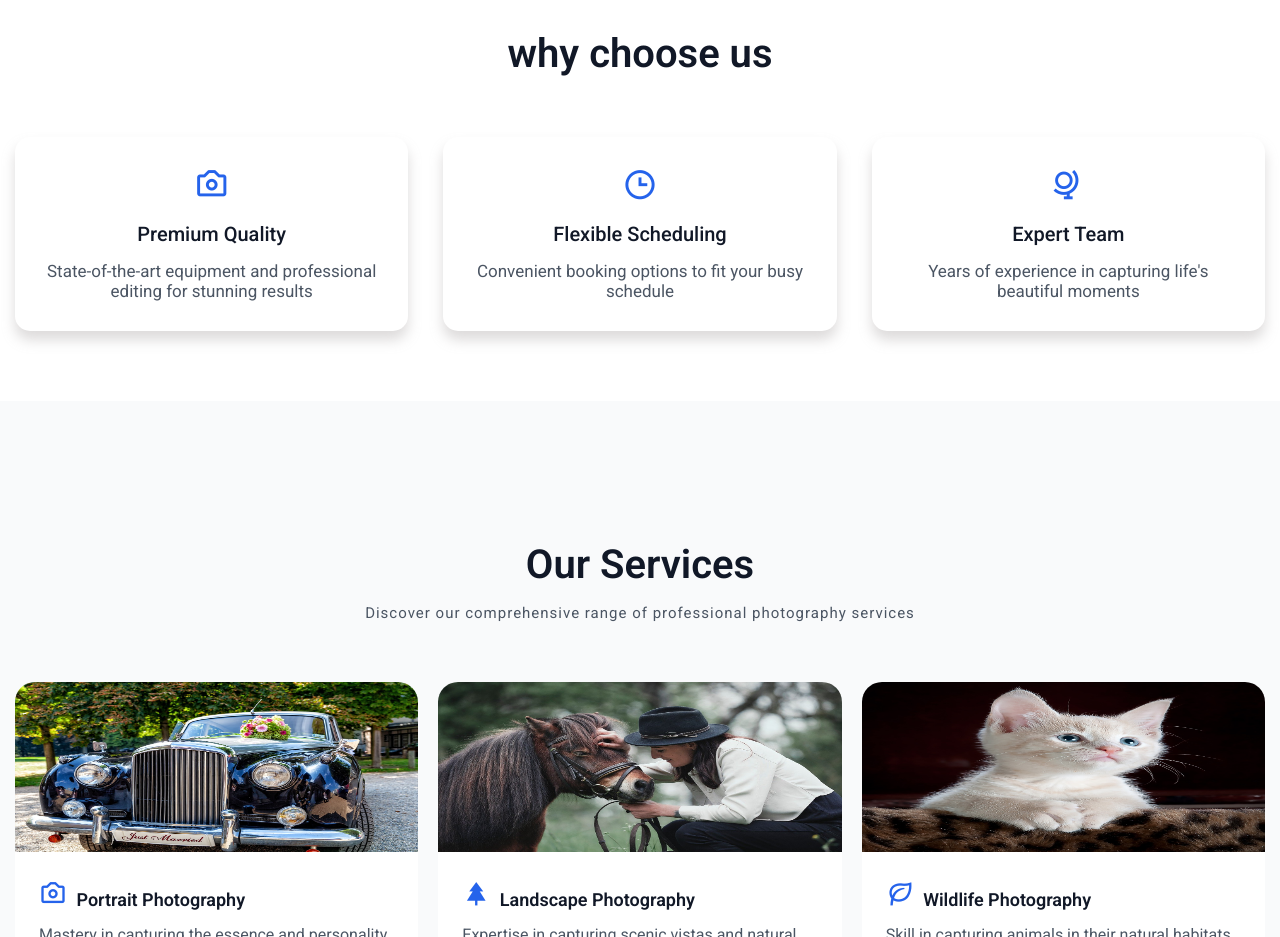
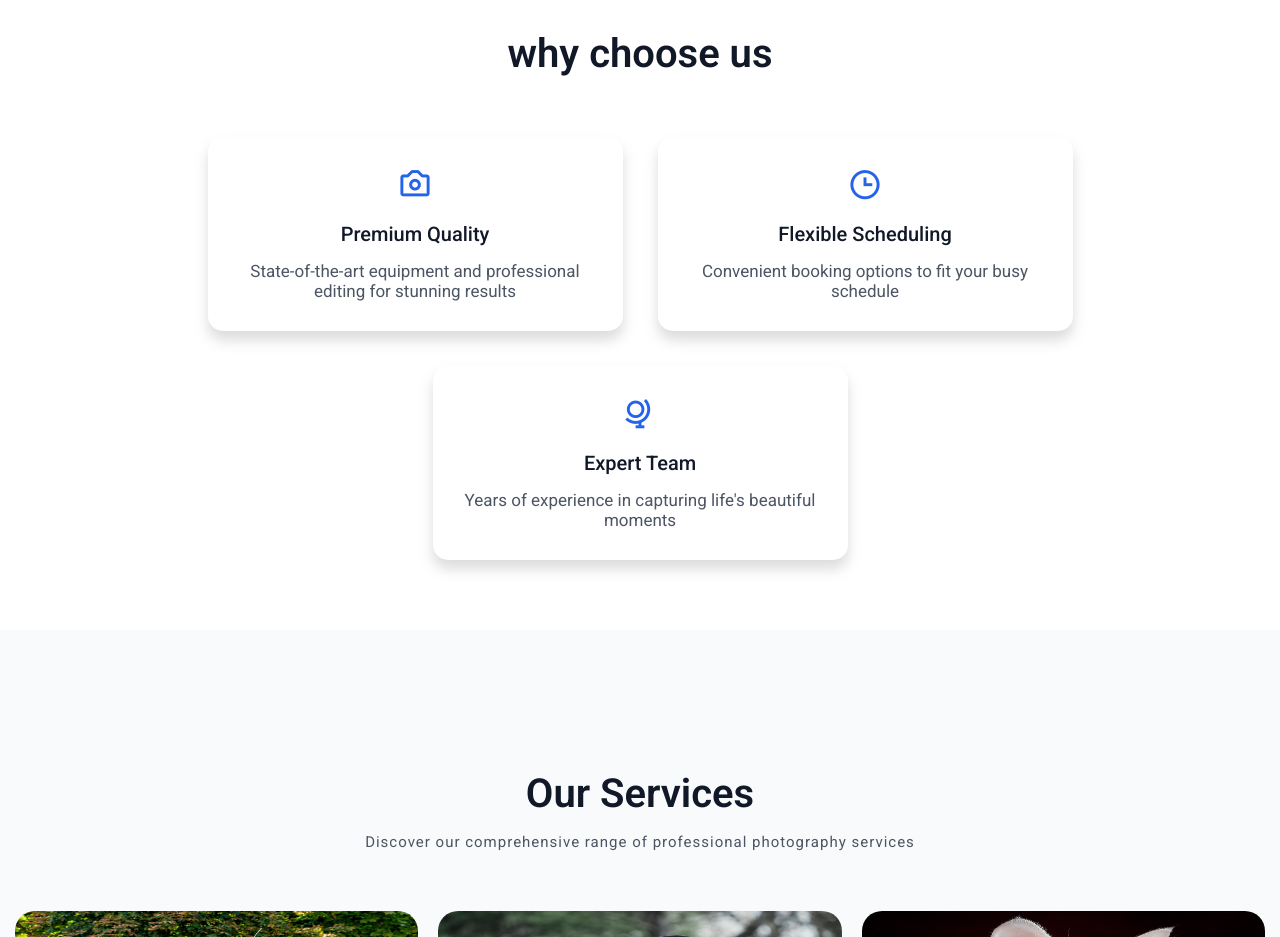
Before and after one commit to ShimaaAshraf2004/photo-studio, a plain HTML site: page html pages/index.html in a window 1280 px wide. Shown: the part 840-1777 px from the top of the page. Drawn offline with nearby package versions, Linux system fonts and the light colour scheme.

Commit message:
uddate style,css

```diff
--- a/css pages/style.css
+++ b/css pages/style.css
@@ -235,12 +235,12 @@ a {
 .Why-Choose-Us .content {
   display: flex;
   align-items: center;
+  justify-content: center;
   flex-wrap: wrap;
   gap: 35px;
 }
 .Why-Choose-Us article {
-  flex-grow: 1;
-  flex-basis: 150px;
+  flex-basis: min(415px, 100%);
   padding: 30px;
   background-color: var(--background-item);
   text-align: center;
```
